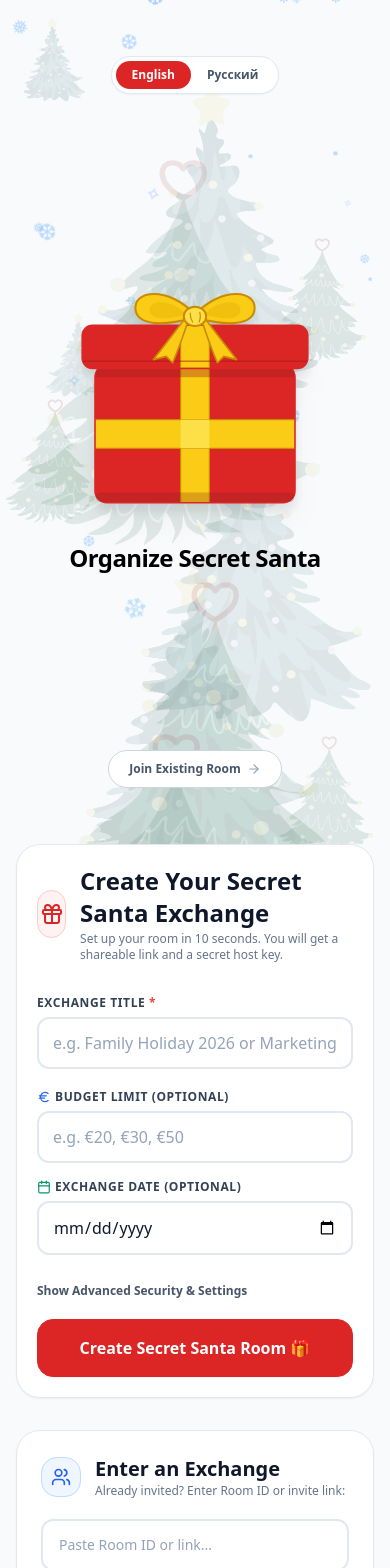
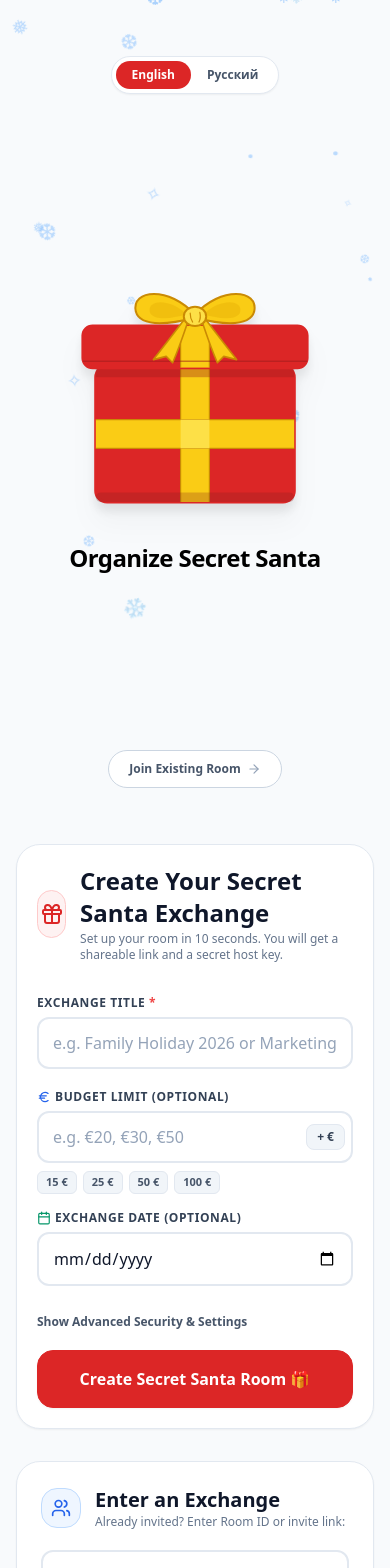
Before and after one commit to SorrowCrow/secretSanta, a Next.js app: page /secretSanta/ in a window 390 px wide. Shown: the top 1568 px of the page. Built offline with nearby package versions, Linux system fonts and the light colour scheme.

Commit message:
fix: euro symbol entry button and presets, single return arrow, hide trees on mobile, responsive admin key modal

```diff
--- a/src/app/page.tsx
+++ b/src/app/page.tsx
@@ -362,13 +362,43 @@ export default function HomePage() {
                   <Euro className="w-3.5 h-3.5 text-blue-600 flex-shrink-0" />
                   <span className="truncate">{t('create.budgetLabel')}</span>
                 </label>
+                <div className="relative flex items-center w-full min-w-0">
                   <input
                     type="text"
                     value={budget}
                     onChange={(e) => setBudget(e.target.value)}
                     placeholder={t('create.budgetPlaceholder')}
-                  className="w-full max-w-full min-w-0 px-3.5 sm:px-4 py-3 sm:py-3.5 rounded-xl bg-white border-2 border-slate-200 text-slate-900 placeholder-slate-400 focus:outline-none focus:border-red-600 text-base sm:text-sm transition box-border"
+                    className="w-full max-w-full min-w-0 pr-12 pl-3.5 sm:pl-4 py-3 sm:py-3.5 rounded-xl bg-white border-2 border-slate-200 text-slate-900 placeholder-slate-400 focus:outline-none focus:border-red-600 text-base sm:text-sm transition box-border"
                   />
+                  <button
+                    type="button"
+                    title="Insert €"
+                    onClick={() => {
+                      setBudget((prev) => {
+                        const trimmed = prev.trim();
+                        if (!trimmed) return '€ ';
+                        if (trimmed.includes('€')) return trimmed;
+                        return `${trimmed} €`;
+                      });
+                    }}
+                    className="absolute right-2 px-2.5 py-1 text-xs font-bold bg-slate-100 hover:bg-slate-200 text-slate-700 rounded-lg transition active:scale-95 border border-slate-200 select-none cursor-pointer"
+                  >
+                    + €
+                  </button>
+                </div>
+                {/* Quick Euro preset chips */}
+                <div className="flex items-center flex-wrap gap-1.5 mt-2">
+                  {['15 €', '25 €', '50 €', '100 €'].map((preset) => (
+                    <button
+                      key={preset}
+                      type="button"
+                      onClick={() => setBudget(preset)}
+                      className="text-[11px] font-bold px-2 py-0.5 rounded-md bg-slate-100 hover:bg-red-50 hover:text-red-600 hover:border-red-200 text-slate-600 border border-slate-200 transition active:scale-95 cursor-pointer"
+                    >
+                      {preset}
+                    </button>
+                  ))}
+                </div>
               </div>
 
               <div className="w-full min-w-0">
@@ -539,8 +569,8 @@ export default function HomePage() {
 
       {/* Post-Creation Modal / Overlay */}
       {createdSession && (
-        <div className="fixed inset-0 z-50 flex items-center justify-center p-4 bg-slate-900/60 backdrop-blur-xs animate-fadeIn">
-          <div className="bg-white max-w-lg w-full rounded-3xl p-6 sm:p-8 shadow-2xl border border-slate-200 relative text-slate-900">
+        <div className="fixed inset-0 z-50 flex items-center justify-center p-3 sm:p-4 bg-slate-900/60 backdrop-blur-xs animate-fadeIn overflow-y-auto">
+          <div className="bg-white max-w-lg w-full max-w-[calc(100vw-1.5rem)] rounded-3xl p-5 sm:p-8 shadow-2xl border border-slate-200 relative text-slate-900 overflow-hidden my-auto">
             <div className="text-center mb-6">
               <div className="w-16 h-16 rounded-full bg-red-600 flex items-center justify-center text-3xl mx-auto mb-3 text-white shadow-sm">
                 🎅
@@ -551,25 +581,25 @@ export default function HomePage() {
               </p>
             </div>
 
-            <div className="space-y-4 mb-6">
+            <div className="space-y-4 mb-6 min-w-0">
               {/* Shareable Link Box */}
-              <div>
+              <div className="min-w-0">
                 <label className="block text-xs font-bold uppercase tracking-wider text-slate-700 mb-1">
                   {t('createdModal.step1')}
                 </label>
-                <div className="flex items-center space-x-2">
+                <div className="flex items-center space-x-2 min-w-0">
                   <input
                     type="text"
                     readOnly
                     value={getSessionShareUrl(createdSession.id)}
-                    className="flex-1 px-3.5 py-2.5 rounded-xl bg-slate-50 border border-slate-300 text-xs sm:text-sm text-slate-800 font-mono truncate"
+                    className="flex-1 min-w-0 px-3.5 py-2.5 rounded-xl bg-slate-50 border border-slate-300 text-xs sm:text-sm text-slate-800 font-mono truncate"
                   />
                   <button
                     type="button"
                     onClick={() =>
                       copyToClipboard(getSessionShareUrl(createdSession.id), 'link')
                     }
-                    className="px-3.5 py-2.5 rounded-xl bg-slate-900 hover:bg-slate-800 text-white font-semibold text-xs transition"
+                    className="flex-shrink-0 px-3.5 py-2.5 rounded-xl bg-slate-900 hover:bg-slate-800 text-white font-semibold text-xs transition cursor-pointer"
                   >
                     {copiedLink ? (
                       <>
@@ -587,24 +617,24 @@ export default function HomePage() {
               </div>
 
               {/* Admin Key Warning Box */}
-              <div className="p-4 rounded-2xl bg-amber-50 border border-amber-200">
-                <div className="flex items-start space-x-2.5">
+              <div className="p-3.5 sm:p-4 rounded-2xl bg-amber-50 border border-amber-200 min-w-0">
+                <div className="flex items-start space-x-2.5 min-w-0">
                   <Key className="w-5 h-5 text-amber-600 flex-shrink-0 mt-0.5" />
-                  <div className="flex-1">
+                  <div className="flex-1 min-w-0">
                     <p className="text-xs font-bold text-amber-900 uppercase tracking-wide">
                       ⚠️ {t('createdModal.adminWarningTitle')}
                     </p>
-                    <p className="text-[11px] text-amber-800 mt-1 mb-2">
+                    <p className="text-[11px] text-amber-800 mt-1 mb-2 leading-relaxed">
                       {t('createdModal.adminWarningDesc')}
                     </p>
-                    <div className="flex items-center space-x-2">
-                      <code className="flex-1 px-2.5 py-1.5 rounded-lg bg-white text-slate-900 text-xs font-mono font-bold select-all truncate border border-amber-300">
+                    <div className="flex flex-col sm:flex-row items-stretch sm:items-center gap-2 mt-2 w-full min-w-0">
+                      <code className="flex-1 min-w-0 px-2.5 py-1.5 rounded-lg bg-white text-slate-900 text-xs font-mono font-bold select-all truncate border border-amber-300 block text-center sm:text-left">
                         {createdSession.adminKey}
                       </code>
                       <button
                         type="button"
                         onClick={() => copyToClipboard(createdSession.adminKey, 'key')}
-                        className="px-2.5 py-1.5 rounded-lg bg-amber-700 hover:bg-amber-800 text-white text-xs font-bold transition flex items-center space-x-1"
+                        className="flex-shrink-0 px-3 py-1.5 rounded-lg bg-amber-700 hover:bg-amber-800 text-white text-xs font-bold transition flex items-center justify-center space-x-1 active:scale-95 cursor-pointer"
                       >
                         {copiedKey ? (
                           <Check className="w-3.5 h-3.5 inline mr-1" />
--- a/src/components/ChristmasTrees.tsx
+++ b/src/components/ChristmasTrees.tsx
@@ -243,7 +243,7 @@ export default function ChristmasTrees() {
   return (
     <div
       aria-hidden="true"
-      className="pointer-events-none fixed inset-0 z-0 overflow-hidden select-none"
+      className="hidden sm:block pointer-events-none fixed inset-0 z-0 overflow-hidden select-none"
     >
       {TREES.map((t) => (
         <div
--- a/src/lib/ai.ts
+++ b/src/lib/ai.ts
@@ -127,6 +127,8 @@ export async function generateSantaPoem(
         ? `Ты — Тайный Санта. Напиши праздничное, доброе 4-строчное новогоднее стихотворение на русском языке для ${safeGiver}, в котором раскрывается, что его тайный подопечный — ${safeReceiver}.
 Строгие правила:
 - Ровно 4 строки рифмованного стихотворения на русском языке.
+- Обязательно обратись по имени к дарителю: ${safeGiver}.
+- Обязательно назови имя подопечного получателя: ${safeReceiver}.
 - Праздничное зимнее настроение, добрый ритм.
 - НЕ упоминай никаких других людей.
 - Верни ТОЛЬКО 4 строки стиха без кавычек, заголовков и пояснений.`
@@ -134,6 +136,8 @@ export async function generateSantaPoem(
 Write a festive, heartwarming 4-line rhyming Christmas poem addressed to ${safeGiver} revealing that ${safeReceiver} is their Secret Santa recipient.
 Strict rules:
 - Exactly 4 lines of rhyming poetry.
+- Must explicitly address ${safeGiver} by name.
+- Must explicitly mention ${safeReceiver} by name.
 - Holiday warmth, festive Christmas spirit, joyful rhythm.
 - Do NOT mention any other person or external details.
 - Return ONLY the 4 lines of poetry without title, quotation marks, markdown headings, or explanation.`;
--- a/src/lib/i18n.tsx
+++ b/src/lib/i18n.tsx
@@ -68,7 +68,7 @@ export const translations: Record<Locale, Translations> = {
     // Session Page
     'session.loading': 'Loading Secret Santa workshop...',
     'session.notFound': 'Exchange Not Found',
-    'session.backHome': '← Back to Secret Santa Home',
+    'session.backHome': 'Back to Secret Santa Home',
     'session.statusOpen': 'Accepting Participants',
     'session.statusLocked': 'Draw Complete • Locked',
     'session.passwordProtected': 'Password Protected',
@@ -217,7 +217,7 @@ export const translations: Record<Locale, Translations> = {
     // Session Page
     'session.loading': 'Загрузка мастерской Санты...',
     'session.notFound': 'Комната не найдена',
-    'session.backHome': '← На главную',
+    'session.backHome': 'На главную',
     'session.statusOpen': 'Приём заявок',
     'session.statusLocked': 'Жеребьёвка проведена • Закрыто',
     'session.passwordProtected': 'Защищено паролем',
```
Lines whose indentation alone changed are shown as unchanged.
